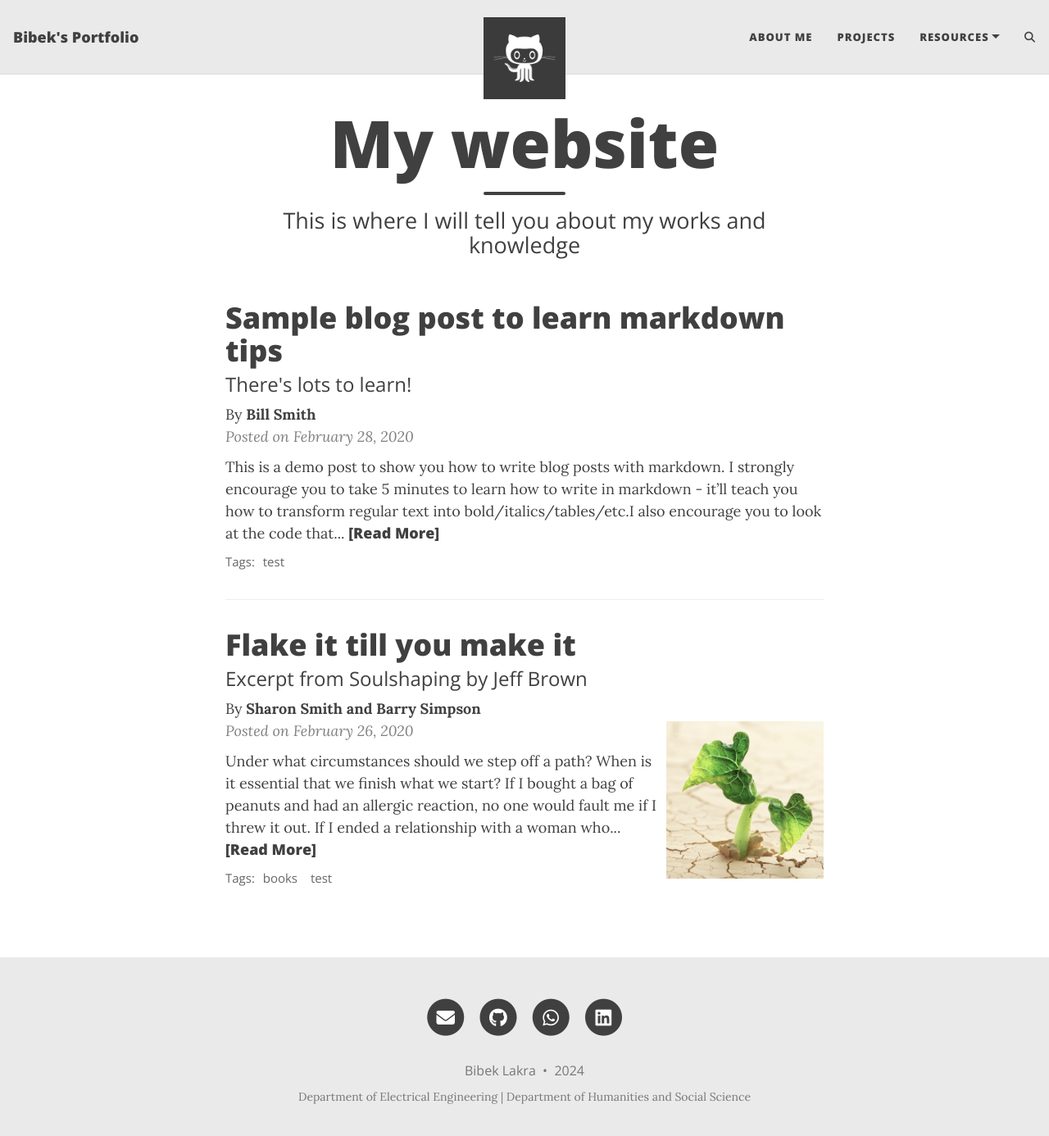
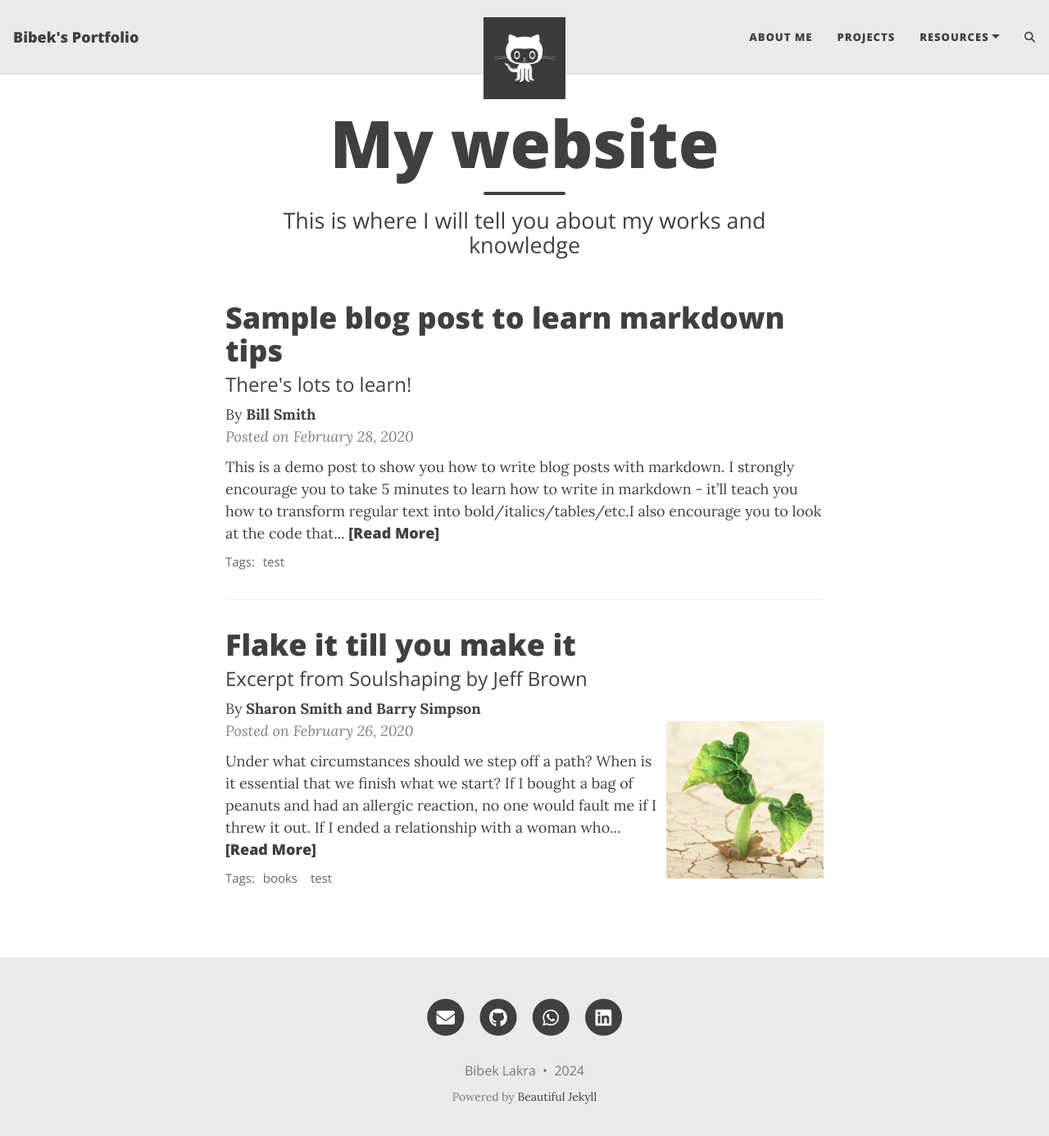
Before and after one commit to BibekLakra91/bibeklakra91.github.io, a Jekyll site: the page built from index.html, in a window 1280 px wide and 1399 px high. Shown: the top 1386 px of the window at 82% size. Built offline with Jekyll 4.4.1, drawn with Linux system fonts in a browser that asks for light colours; the list of posts is cut into pages by our own code; comment, search, counter and statistics services are not loaded.

Commit message:
avatar anf footer changes

```diff
--- a/_includes/footer.html
+++ b/_includes/footer.html
@@ -38,7 +38,8 @@
 
       </p>
       {% unless site.remove-ads %}<p class="theme-by text-muted">
-        Department of Electrical Engineering | Department of Humanities and Social Science
+        Powered by
+        <a href="https://beautifuljekyll.com">Beautiful Jekyll</a>
       </p>{% endunless %}
       </div>
     </div>
```
